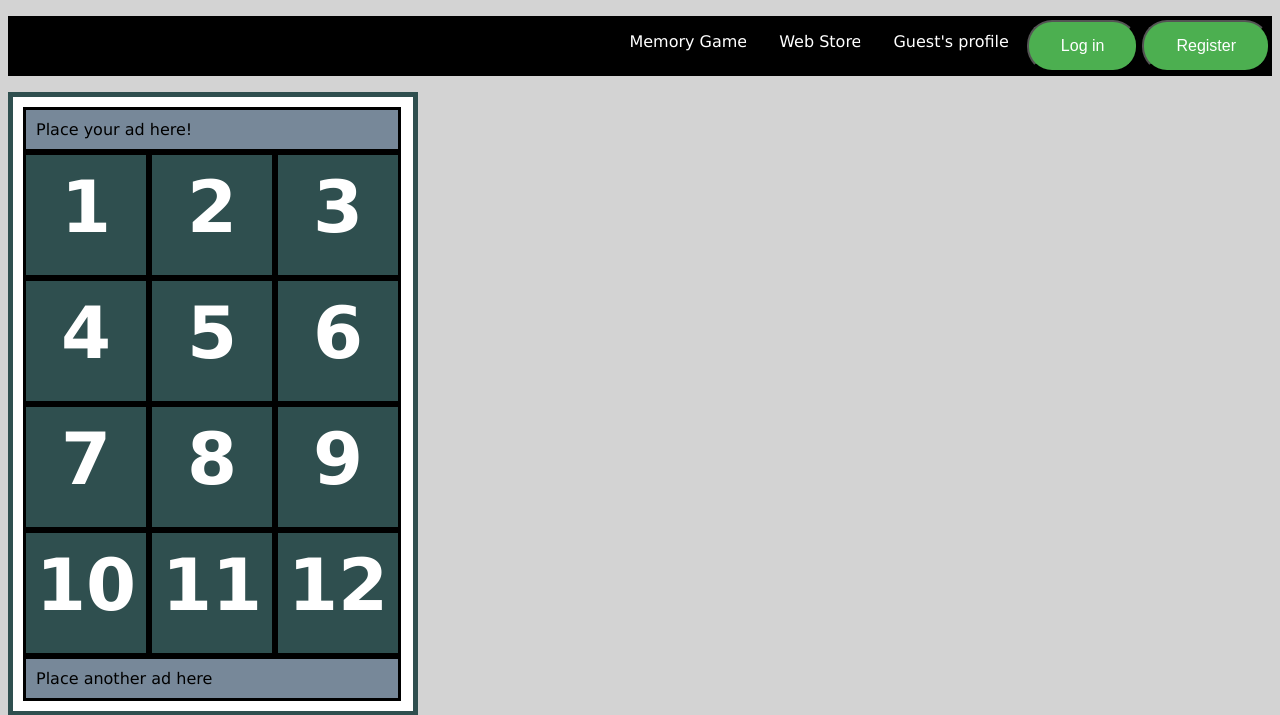
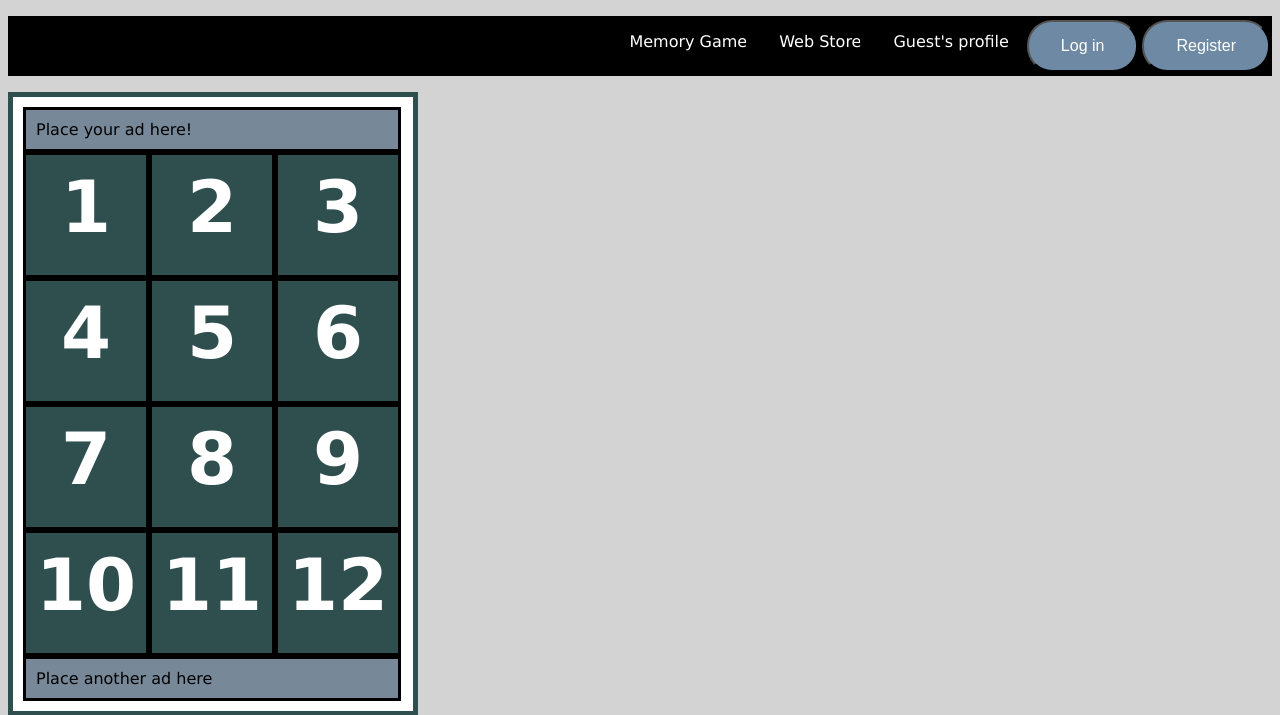
Before and after one commit to FransM22/SWA-MemoryGame, a PHP site: page / in a window 1280 px wide. Shown: the top 715 px of the page. Run offline with PHP 8.4, Linux system fonts and the light colour scheme.

Commit message:
color updates

```diff
--- a/styles/stylesheet_game.css
+++ b/styles/stylesheet_game.css
@@ -3,7 +3,7 @@ html {
 }
 
 h1 {
-    background-color: #1e90ff;
+    background-color: #6e89a3;
     color: #ffffff;
     text-align: center;
     padding: 15px;
@@ -84,7 +84,7 @@ h1 {
 }
 
 .button {
-    background-color: #4caf50;
+    background-color: #6e89a3;
     color: white;
     padding: 15px 32px;
     text-align: center;
--- a/templates/login.tpl
+++ b/templates/login.tpl
@@ -2,7 +2,7 @@
 <html>
 <head>
   <title>Memory game</title>
-  <link rel="stylesheet" type="text/css" href="styles/main.css" />
+  <link rel="stylesheet" type="text/css" href="styles/stylesheet_game.css" />
   <script type="text/javascript" src="scripts/jquery-3.1.1.js"></script>
 </head>
 <body>
--- a/templates/register.tpl
+++ b/templates/register.tpl
@@ -2,7 +2,7 @@
 <html>
 <head>
   <title>Memory game</title>
-  <link rel="stylesheet" type="text/css" href="styles/main.css" />
+  <link rel="stylesheet" type="text/css" href="styles/stylesheet_game.css" />
   <script type="text/javascript" src="scripts/jquery-3.1.1.js"></script>
 </head>
 <body>
```
Also changed, not shown: styles/main.css (added).
